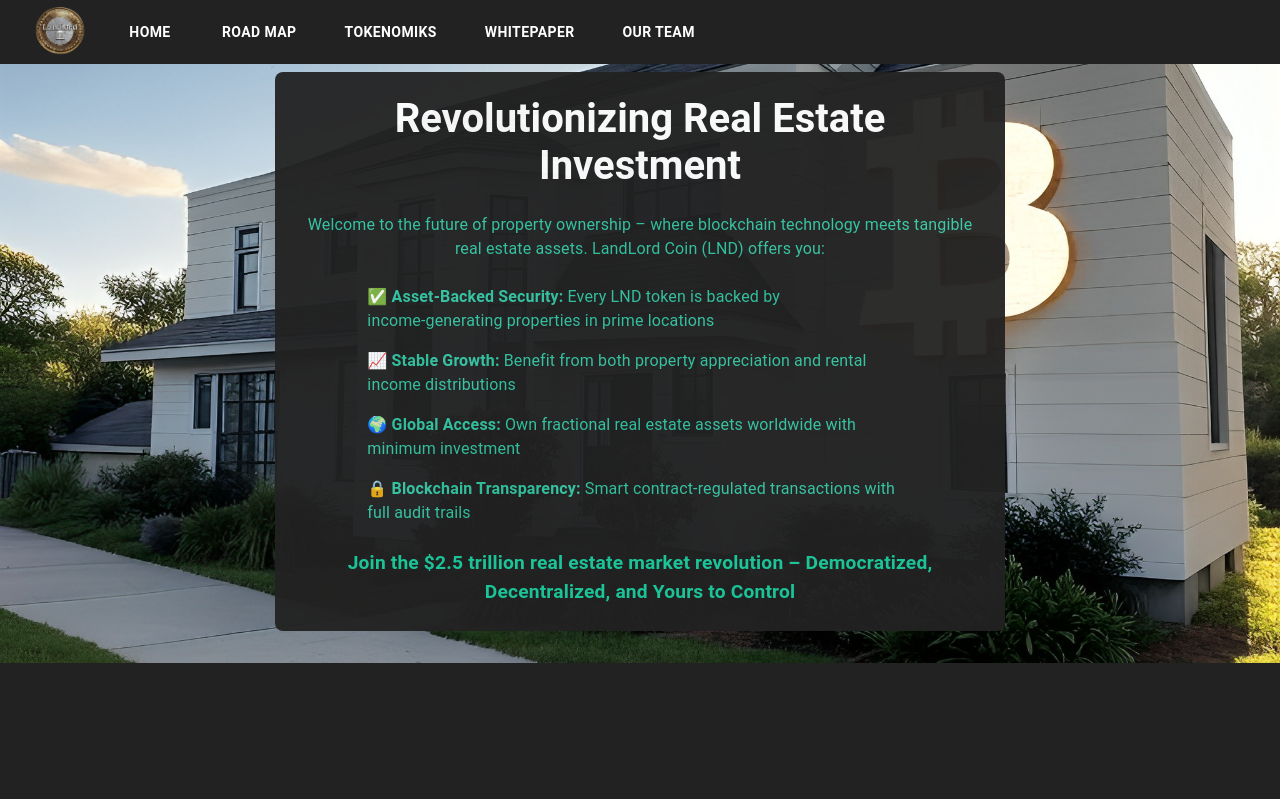
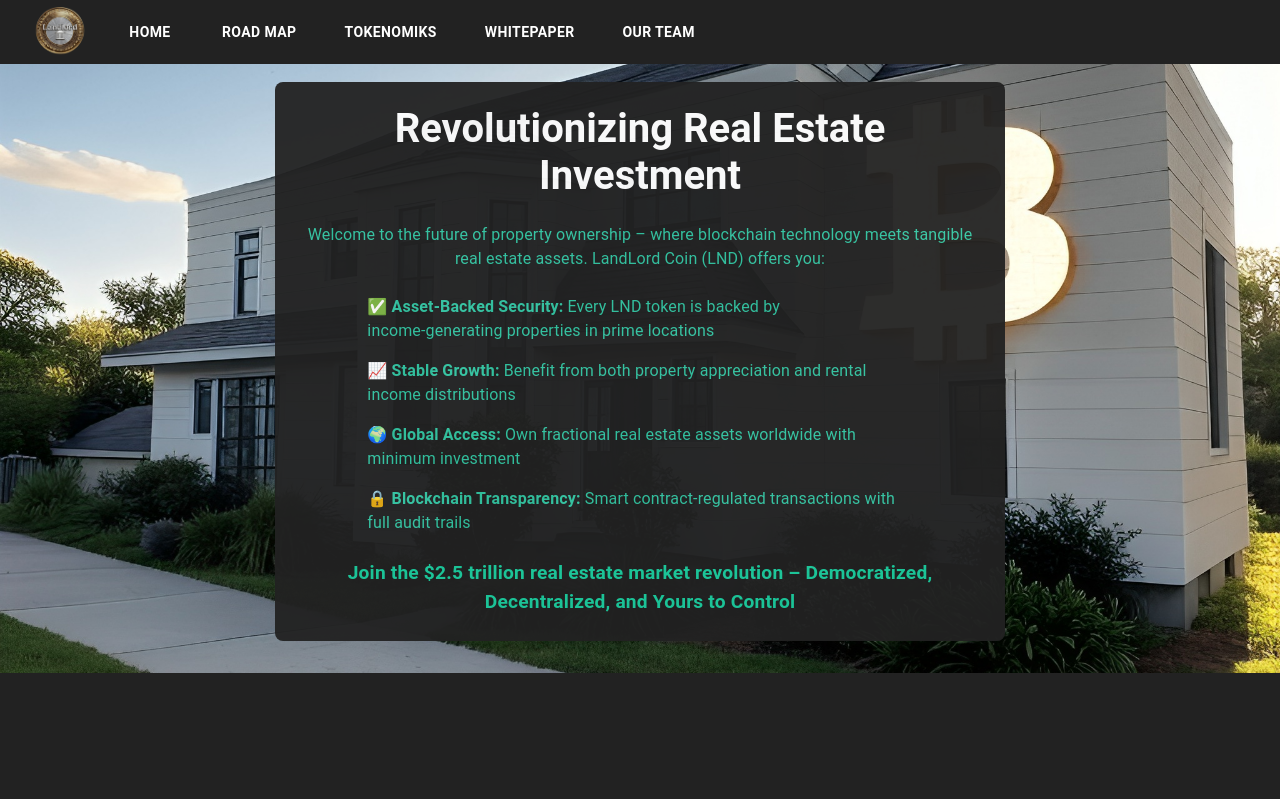
Before and after one commit to ashrafbeshtawi/Landlord, a Next.js app in the folder nextjs/: page / in a window 1280 px wide. Shown: the top 799 px of the page. Built offline with nearby package versions, Linux system fonts and the light colour scheme.

Commit message:
tokenomiks text

```diff
--- a/nextjs/src/app/page.tsx
+++ b/nextjs/src/app/page.tsx
@@ -443,7 +443,7 @@ export default function Home() {
               color: '#FFFFFF',
               borderRadius: 2,
               p: 3,
-              marginTop: '40px',
+              marginTop: '50px',
               opacity: 0.95,
             }}
           >
```
